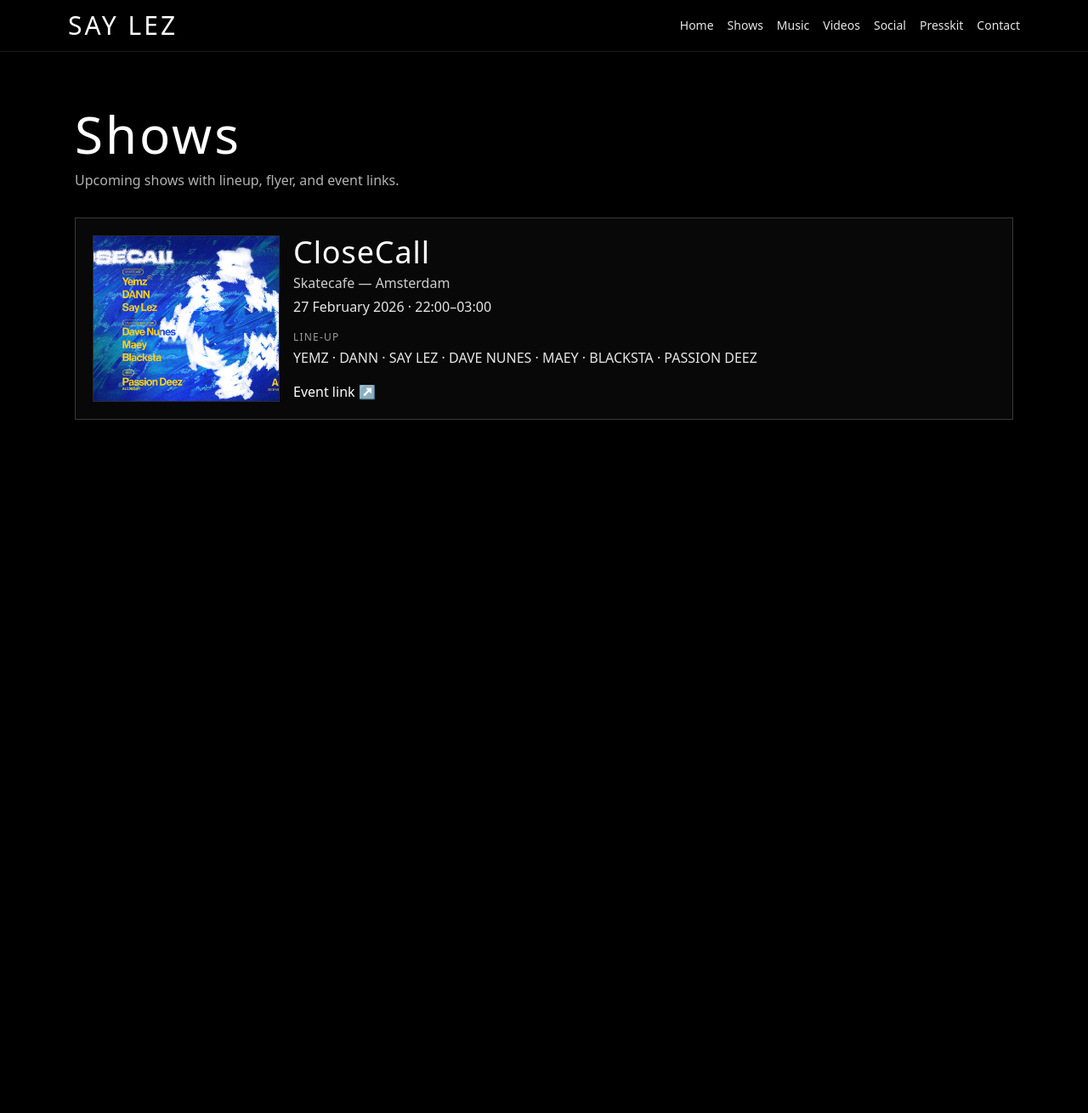
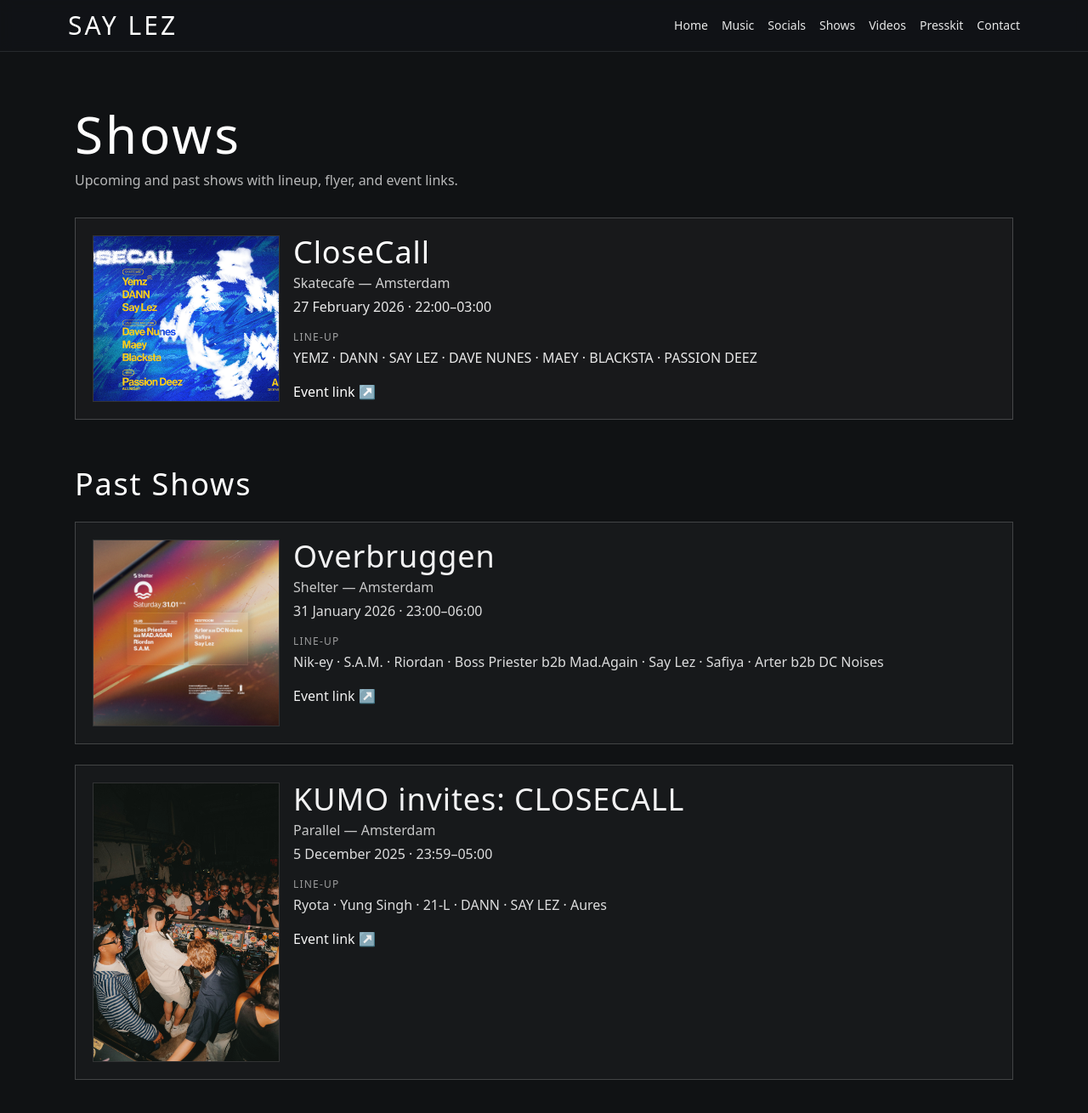
Before and after one commit to SayLezWebsite/dj-website, a Next.js app: page /shows in a window 1280 px wide. Shown: the top 1310 px of the page at 85% size. Before the commit the page ends 800 px from the top, so only its background shows below. Built offline with nearby package versions, Linux system fonts and the light colour scheme.

Commit message:
Update shows and media

```diff
--- a/src/app/contact/page.tsx
+++ b/src/app/contact/page.tsx
@@ -10,6 +10,31 @@ export default function ContactPage() {
           simon@itsaclosecall.nl
         </a>
       </p>
+
+      <form
+        className="mt-8 grid gap-3 border border-white/20 bg-[#13161b]/65 p-5 font-[var(--font-inter)]"
+        action="mailto:simon@itsaclosecall.nl"
+        method="post"
+        encType="text/plain"
+      >
+        <p className="text-sm text-white/75">Direct application email draft</p>
+        <input
+          className="border border-white/20 bg-black/30 px-3 py-2"
+          type="text"
+          name="Subject"
+          placeholder="Subject"
+          required
+        />
+        <textarea
+          className="min-h-36 border border-white/20 bg-black/30 px-3 py-2"
+          name="Message"
+          placeholder="Your message"
+          required
+        />
+        <button className="w-fit border border-white px-5 py-2" type="submit">
+          Open Email Draft
+        </button>
+      </form>
     </section>
   );
 }
--- a/src/app/globals.css
+++ b/src/app/globals.css
@@ -1,7 +1,7 @@
 @import "tailwindcss";
 
 :root {
-  --background: #000000;
+  --background: #101214;
   --foreground: #ffffff;
 }
 
--- a/src/app/layout.tsx
+++ b/src/app/layout.tsx
@@ -27,17 +27,17 @@ export default function RootLayout({
   return (
     <html lang="en">
       <body className={`${bebas.variable} ${inter.variable} antialiased`}>
-        <header className="fixed top-0 left-0 right-0 z-50 border-b border-white/10 bg-black/70 backdrop-blur">
+        <header className="fixed top-0 left-0 right-0 z-50 border-b border-white/10 bg-[#111317]/80 backdrop-blur">
           <nav className="mx-auto flex max-w-6xl items-center justify-between px-4 py-3">
             <Link href="/" className="font-[var(--font-bebas)] text-3xl tracking-widest">
               SAY LEZ
             </Link>
             <div className="flex gap-4 text-sm font-[var(--font-inter)] text-white/90">
               <Link href="/">Home</Link>
+              <Link href="/music">Music</Link>
+              <Link href="/social">Socials</Link>
               <Link href="/shows">Shows</Link>
-              <Link href="/music">Music</Link>
               <Link href="/videos">Videos</Link>
-              <Link href="/social">Social</Link>
               <Link href="/presskit">Presskit</Link>
               <Link href="/contact">Contact</Link>
             </div>
--- a/src/app/page.tsx
+++ b/src/app/page.tsx
@@ -1,13 +1,49 @@
 import Link from "next/link";
+import fs from "node:fs/promises";
+import path from "node:path";
+import HeroMediaRotator from "@/components/HeroMediaRotator";
 
-export default function Home() {
+type MediaItem = {
+  type: "photo" | "video";
+  src: string;
+};
+
+async function getHeroMedia(): Promise<MediaItem[]> {
+  const photosDir = path.join(process.cwd(), "public", "photos");
+  const videosDir = path.join(process.cwd(), "public", "videos");
+
+  const photoFiles = await fs.readdir(photosDir).catch(() => []);
+  const videoFiles = await fs.readdir(videosDir).catch(() => []);
+
+  const photos = photoFiles
+    .filter((f) => /\.(jpg|jpeg|png|webp)$/i.test(f))
+    .sort((a, b) => a.localeCompare(b, undefined, { numeric: true }))
+    .slice(-8)
+    .map((f) => ({ type: "photo" as const, src: `/photos/${f}` }));
+
+  const videos = videoFiles
+    .filter((f) => /\.(mp4|mov|webm|m4v)$/i.test(f))
+    .sort((a, b) => a.localeCompare(b, undefined, { numeric: true }))
+    .slice(-6)
+    .map((f) => ({ type: "video" as const, src: `/videos/${f}` }));
+
+  const mixed: MediaItem[] = [];
+  const max = Math.max(photos.length, videos.length);
+  for (let i = 0; i < max; i++) {
+    if (photos[i]) mixed.push(photos[i]);
+    if (videos[i]) mixed.push(videos[i]);
+  }
+
+  return mixed.length > 0 ? mixed : [{ type: "photo", src: "/photos/home-main.jpg" }];
+}
+
+export default async function Home() {
+  const heroMedia = await getHeroMedia();
+
   return (
     <section className="relative min-h-[calc(100vh-64px)] overflow-hidden">
-      <div
-        className="absolute inset-0 bg-cover bg-center opacity-35"
-        style={{ backgroundImage: "url('/photos/home-main.jpg?v=20260218b')" }}
-      />
-      <div className="absolute inset-0 bg-black/60" />
+      <HeroMediaRotator items={heroMedia} />
+      <div className="absolute inset-0 bg-[#0d0f12]/65" />
 
       <div className="relative z-10 mx-auto flex min-h-[calc(100vh-64px)] max-w-6xl flex-col justify-end px-6 pb-14">
         <h1 className="font-[var(--font-bebas)] text-7xl tracking-widest md:text-9xl">SAY LEZ</h1>
@@ -17,7 +53,7 @@ export default function Home() {
           always rooted in feeling.
         </p>
 
-        <div className="mt-8 max-w-xl border border-white/20 bg-black/40 p-4 font-[var(--font-inter)]">
+        <div className="mt-8 max-w-xl border border-white/20 bg-[#13161b]/65 p-4 font-[var(--font-inter)]">
           <p className="text-xs uppercase tracking-widest text-white/65">Next showdate</p>
           <p className="mt-1 text-lg text-white">CloseCall — Skatecafe — 27 February</p>
           <Link href="/shows" className="mt-3 inline-block underline text-white/90">
--- a/src/app/shows/page.tsx
+++ b/src/app/shows/page.tsx
@@ -8,9 +8,10 @@ type Show = {
   lineup: string[];
   flyer?: string;
   eventUrl?: string;
+  status: "upcoming" | "past";
 };
 
-const upcomingShows: Show[] = [
+const shows: Show[] = [
   {
     name: "CloseCall",
     venue: "Skatecafe",
@@ -19,44 +20,44 @@ const upcomingShows: Show[] = [
     lineup: ["YEMZ", "DANN", "SAY LEZ", "DAVE NUNES", "MAEY", "BLACKSTA", "PASSION DEEZ"],
     flyer: "/photos/events/closecall-2026-02-27.png",
     eventUrl: "https://skatecafe.weticket.io/closecall",
+    status: "upcoming",
+  },
+  {
+    name: "Overbruggen",
+    venue: "Shelter",
+    city: "Amsterdam",
+    date: "31 January 2026 · 23:00–06:00",
+    lineup: ["Nik-ey", "S.A.M.", "Riordan", "Boss Priester b2b Mad.Again", "Say Lez", "Safiya", "Arter b2b DC Noises"],
+    flyer: "/photos/events/overbruggen-2026-01-31.jpg",
+    eventUrl: "https://www.shelteramsterdam.nl/event/31-01-overbruggen/",
+    status: "past",
+  },
+  {
+    name: "KUMO invites: CLOSECALL",
+    venue: "Parallel",
+    city: "Amsterdam",
+    date: "5 December 2025 · 23:59–05:00",
+    lineup: ["Ryota", "Yung Singh", "21-L", "DANN", "SAY LEZ", "Aures"],
+    flyer: "/photos/home-main.jpg",
+    eventUrl: "https://parallel.am/programme/kumo-invites-closecall",
+    status: "past",
   },
 ];
 
-export default function ShowsPage() {
+function ShowCard({ show }: { show: Show }) {
   return (
-    <section className="mx-auto max-w-6xl px-6 py-16">
-      <h1 className="font-[var(--font-bebas)] text-6xl tracking-wider">Shows</h1>
-      <p className="mt-3 font-[var(--font-inter)] text-white/70">
-        Upcoming shows with lineup, flyer, and event links.
-      </p>
-
-      <div className="mt-8 space-y-6">
-        {upcomingShows.map((show) => (
-          <article
-            key={`${show.name}-${show.date}`}
-            className="grid gap-4 border border-white/20 bg-white/[0.03] p-5 md:grid-cols-[220px_1fr]"
-          >
+    <article className="grid gap-4 border border-white/20 bg-white/[0.03] p-5 md:grid-cols-[220px_1fr]">
       <div className="overflow-hidden border border-white/15 bg-black/30">
         {show.flyer ? (
-                <Image
-                  src={show.flyer}
-                  alt={`${show.name} flyer`}
-                  width={800}
-                  height={1000}
-                  className="h-full w-full object-cover"
-                />
+          <Image src={show.flyer} alt={`${show.name} flyer`} width={800} height={1000} className="h-full w-full object-cover" />
         ) : (
-                <div className="flex h-full min-h-56 items-center justify-center font-[var(--font-inter)] text-sm text-white/60">
-                  Flyer coming soon
-                </div>
+          <div className="flex h-full min-h-56 items-center justify-center font-[var(--font-inter)] text-sm text-white/60">Flyer coming soon</div>
         )}
       </div>
 
       <div className="font-[var(--font-inter)]">
         <p className="font-[var(--font-bebas)] text-4xl tracking-wide">{show.name}</p>
-              <p className="mt-1 text-white/80">
-                {show.venue} — {show.city}
-              </p>
+        <p className="mt-1 text-white/80">{show.venue} — {show.city}</p>
         <p className="mt-1 text-white/90">{show.date}</p>
 
         <div className="mt-4">
@@ -65,19 +66,34 @@ export default function ShowsPage() {
         </div>
 
         {show.eventUrl ? (
-                <a
-                  href={show.eventUrl}
-                  target="_blank"
-                  rel="noreferrer"
-                  className="mt-4 inline-block underline"
-                >
-                  Event link ↗
-                </a>
+          <a href={show.eventUrl} target="_blank" rel="noreferrer" className="mt-4 inline-block underline">Event link ↗</a>
         ) : (
           <p className="mt-4 text-sm text-white/60">Event link coming soon</p>
         )}
       </div>
     </article>
+  );
+}
+
+export default function ShowsPage() {
+  const upcoming = shows.filter((s) => s.status === "upcoming");
+  const past = shows.filter((s) => s.status === "past");
+
+  return (
+    <section className="mx-auto max-w-6xl px-6 py-16">
+      <h1 className="font-[var(--font-bebas)] text-6xl tracking-wider">Shows</h1>
+      <p className="mt-3 font-[var(--font-inter)] text-white/70">Upcoming and past shows with lineup, flyer, and event links.</p>
+
+      <div className="mt-8 space-y-6">
+        {upcoming.map((show) => (
+          <ShowCard key={`${show.name}-${show.date}`} show={show} />
+        ))}
+      </div>
+
+      <h2 className="mt-14 font-[var(--font-bebas)] text-4xl tracking-wider">Past Shows</h2>
+      <div className="mt-6 space-y-6 opacity-95">
+        {past.map((show) => (
+          <ShowCard key={`${show.name}-${show.date}`} show={show} />
         ))}
       </div>
     </section>
--- /dev/null
+++ b/src/components/HeroMediaRotator.tsx
@@ -0,0 +1,50 @@
+"use client";
+
+import Image from "next/image";
+import { useEffect, useState } from "react";
+
+type MediaItem = {
+  type: "photo" | "video";
+  src: string;
+};
+
+export default function HeroMediaRotator({ items }: { items: MediaItem[] }) {
+  const [index, setIndex] = useState(0);
+
+  useEffect(() => {
+    if (items.length <= 1) return;
+    const id = setInterval(() => {
+      setIndex((prev) => (prev + 1) % items.length);
+    }, 6500);
+    return () => clearInterval(id);
+  }, [items.length]);
+
+  const current = items[index];
+
+  if (!current) return null;
+
+  return (
+    <div className="absolute inset-0">
+      {current.type === "video" ? (
+        <video
+          key={current.src}
+          className="h-full w-full object-cover opacity-40"
+          src={current.src}
+          autoPlay
+          muted
+          loop
+          playsInline
+        />
+      ) : (
+        <Image
+          key={current.src}
+          src={current.src}
+          alt="Say Lez hero"
+          fill
+          priority
+          className="object-cover opacity-40"
+        />
+      )}
+    </div>
+  );
+}
```
Also changed, not shown: public/photos/events/overbruggen-2026-01-31.jpg (added). Lines whose indentation alone changed are shown as unchanged.
